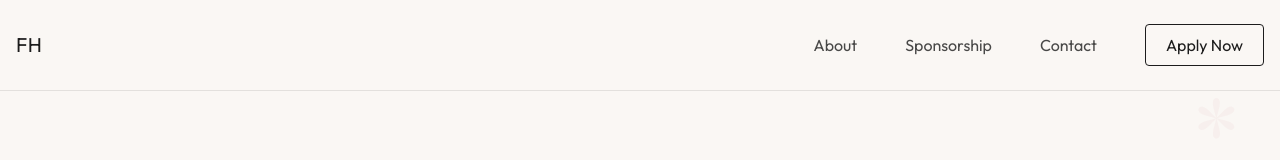
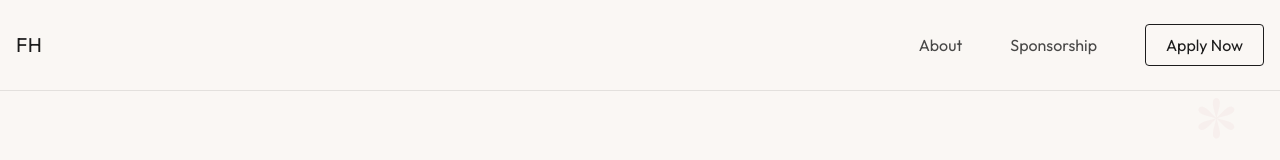
Before and after one commit to suspiciouscow/foundherhouse, a Next.js app: page /sponsorship in a window 1280 px wide. Shown: the top 160 px of the page. Built offline with nearby package versions, Linux system fonts and the light colour scheme.

Commit message:
Update nav.tsx

```diff
--- a/src/components/nav.tsx
+++ b/src/components/nav.tsx
@@ -24,12 +24,7 @@ export default function Nav() {
           >
             Sponsorship
           </Link>
-          <Link
-            href="/contact"
-            className="text-[#1C1C1C]/80 hover:text-[#1C1C1C] transition-colors hover-underline"
-          >
-            Contact
-          </Link>
+
           <Link
             href="/apply"
             className="text-[#1C1C1C] border border-[#1C1C1C] px-5 py-2 rounded
```
